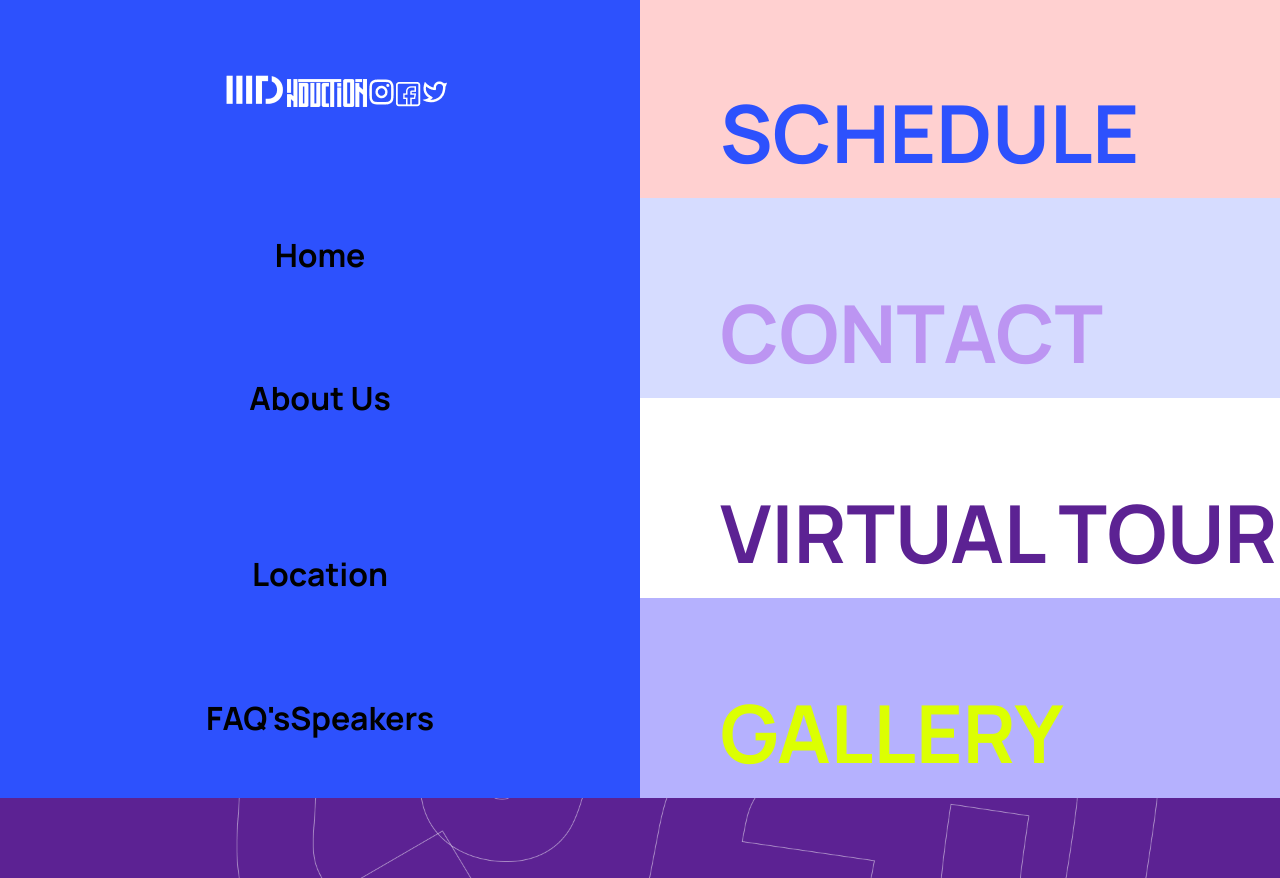
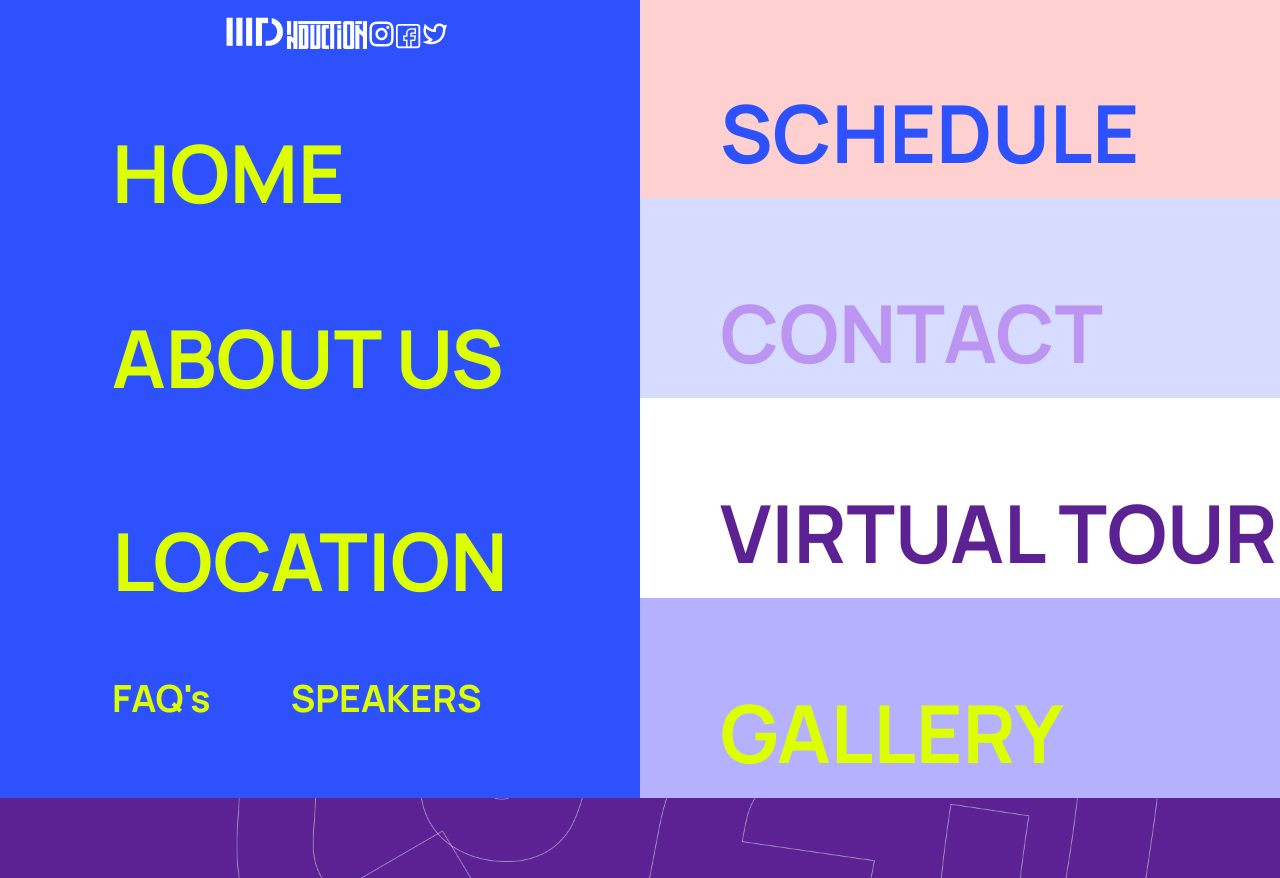
Before and after one commit to divyansh-4/mtech_induction23, a React (Create React App) app: page / in a window 1280 px wide. Shown: the part 858-1736 px from the top of the page. Built offline with nearby package versions, Linux system fonts and the light colour scheme.

Commit message:
Aligned left items of the menu

```diff
--- a/src/components/Menu.css
+++ b/src/components/Menu.css
@@ -1,3 +1,4 @@
+@import url('https://fonts.googleapis.com/css2?family=Manrope:wght@200;300;400;500;600;700;800&display=swap');
 *{
     margin: 0;
     padding: 0;
@@ -22,8 +23,6 @@ body{
     display: grid;
     background-color: #2D51FD;
     font-size: xx-large;
-    text-align: center;
-    place-items: center;
 }
 .menu-item1- {
     display: revert;
@@ -36,10 +35,6 @@ body{
 .menu-item1-1{
     display: flex;
     position: relative;
-    top: 10%;
-    font-size: xx-large;
-    align-content: center;
-    text-align: center;
 }
 
 .menu-item1-2{
@@ -56,6 +51,31 @@ body{
 .menu-item1-4{
     display: flex;
 }
+
+.Home{
+    display: flex;
+    position: relative;
+    font-size: 5rem;
+    left: 7rem;
+    color: #DCFF02;
+}
+
+.FAQ {
+    display: flex;
+    position: relative;
+    left: 7rem;
+    color: #DCFF02;
+}
+
+.Speakers{
+    display: flex;
+    position: relative;
+    text-align: center;
+    left: 12rem;
+    color: #DCFF02;
+}
+
+
 
 
 .menu-item2{
--- a/src/components/Menu.jsx
+++ b/src/components/Menu.jsx
@@ -17,12 +17,12 @@ const Menu = () => {
                     <img  src={facebooklogo} alt="" />
                     <img  src={twitterline} alt="" />
                 </div>
-                <div className="menu-item1-1"> Home </div>
-                <div className="menu-item1-2"> About Us</div>
-                <div className="menu-item1-3"> Location </div>
+                <div className="menu-item1-1"> <h1 className={"Home"}> HOME</h1> </div>
+                <div className="menu-item1-2"> <h1 className={"Home"}> ABOUT US</h1></div>
+                <div className="menu-item1-3"> <h1 className={"Home"}> LOCATION</h1> </div>
                 <div className="menu-item1-4">
-                    <div className="menu-item1-4-1"> FAQ's </div>
-                    <div className="menu-item1-4-2"> Speakers </div>
+                    <div className="menu-item1-4-1"> <h3 className={"FAQ"}> FAQ's</h3> </div>
+                    <div className="menu-item1-4-2"> <h3 className={"Speakers"}> SPEAKERS</h3> </div>
                 </div>
             </div>
             < div className="menu-item2">
```
